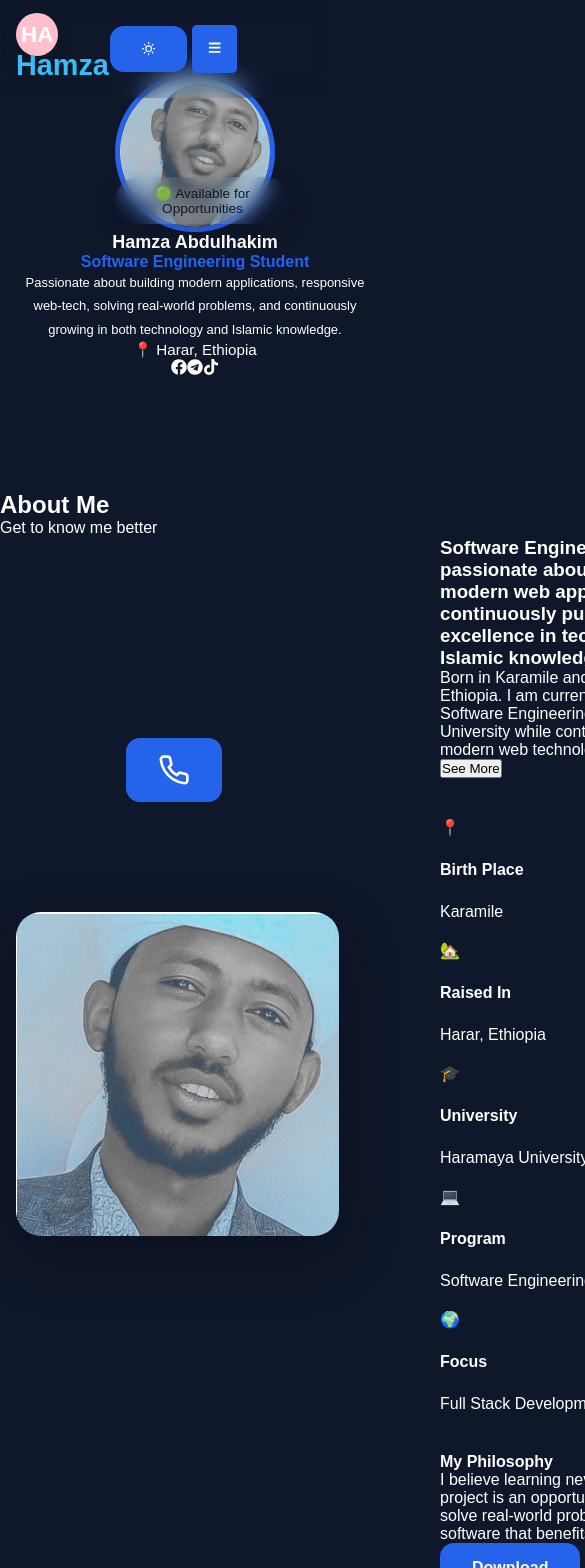
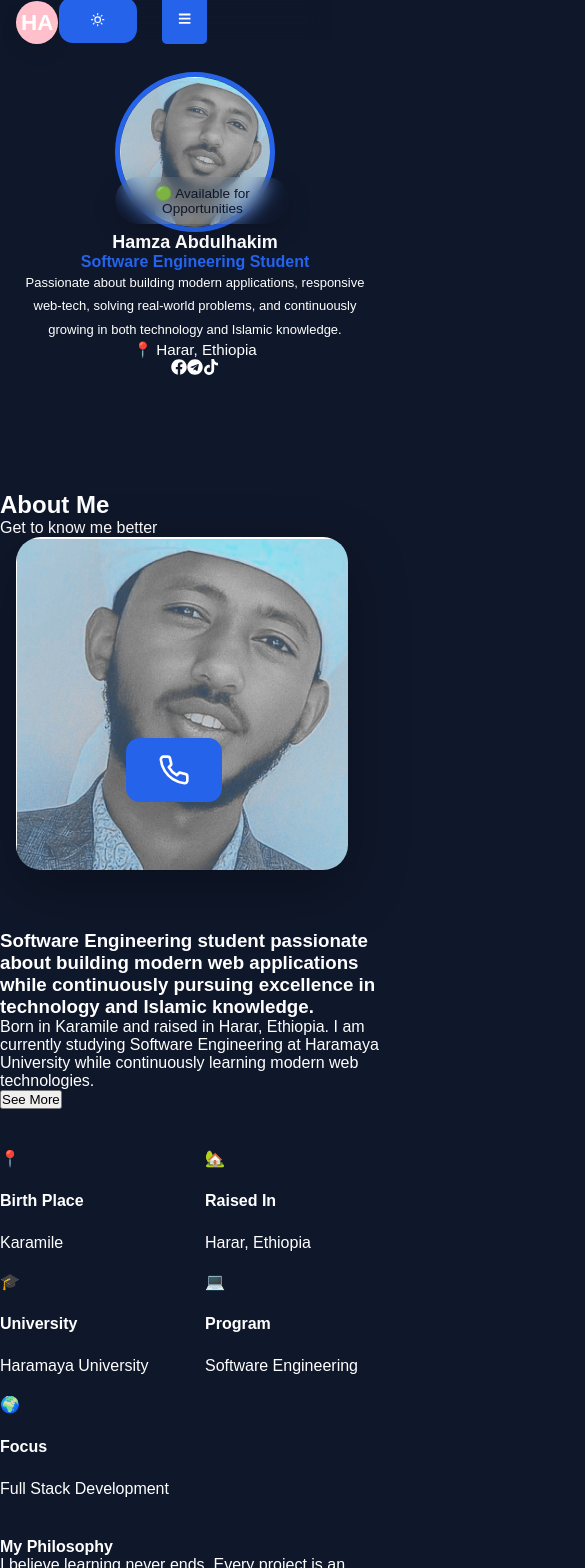
Before and after one commit to HamzaAbdulhakim/oborra.tech, a React (Vite) app: page / in a window 390 px wide. Shown: the top 1568 px of the page, 585 px wide, since content can reach past the window. Built offline with nearby package versions, Linux system fonts and the light colour scheme.

Commit message:
modified version of responsive and layout system

```diff
--- a/src/components/navBar.jsx
+++ b/src/components/navBar.jsx
@@ -71,7 +71,7 @@ useEffect(() => {
     return (
         <nav className="nav">
 
-              <h2 id="logo"> Hamza </h2>
+              <h2 id="logo">  </h2>
 
 
         <div className="nav-actions">
--- a/src/styles/about.css
+++ b/src/styles/about.css
@@ -6,7 +6,7 @@ display:grid;
 
 grid-template-columns:
 
-380px 1fr;
+repeat(auto-fit, minmax(380px, 1fr));
 
 gap: 60px;
 
--- a/src/styles/navbar.css
+++ b/src/styles/navbar.css
@@ -1,5 +1,7 @@
 .nav {
   width: 100%;
+
+  height: 40px;
   display: flex;
 
   justify-content: space-between;
@@ -149,6 +151,7 @@ button.menu-btn {
   display: none;
 }
 
+
 @media (max-width: 992px) {
   .nav {
     position: fixed;
@@ -190,7 +193,7 @@ button.menu-btn {
 
   button.menu-btn{
     position: relative;
-    right: 30%;
+    right: 20%;
     padding: 1rem;
     margin: 0 1rem;
     gap: 2px;
--- a/src/styles/sideBar.css
+++ b/src/styles/sideBar.css
@@ -70,6 +70,12 @@
   z-index: 1050;
 }
 
+@media(max-width: 1024px){
+  .sidebar.open{
+    display: flex;
+  }
+}
+
 @media(max-width:400px){
     .sidebar.open{
         right: 10%;
```
